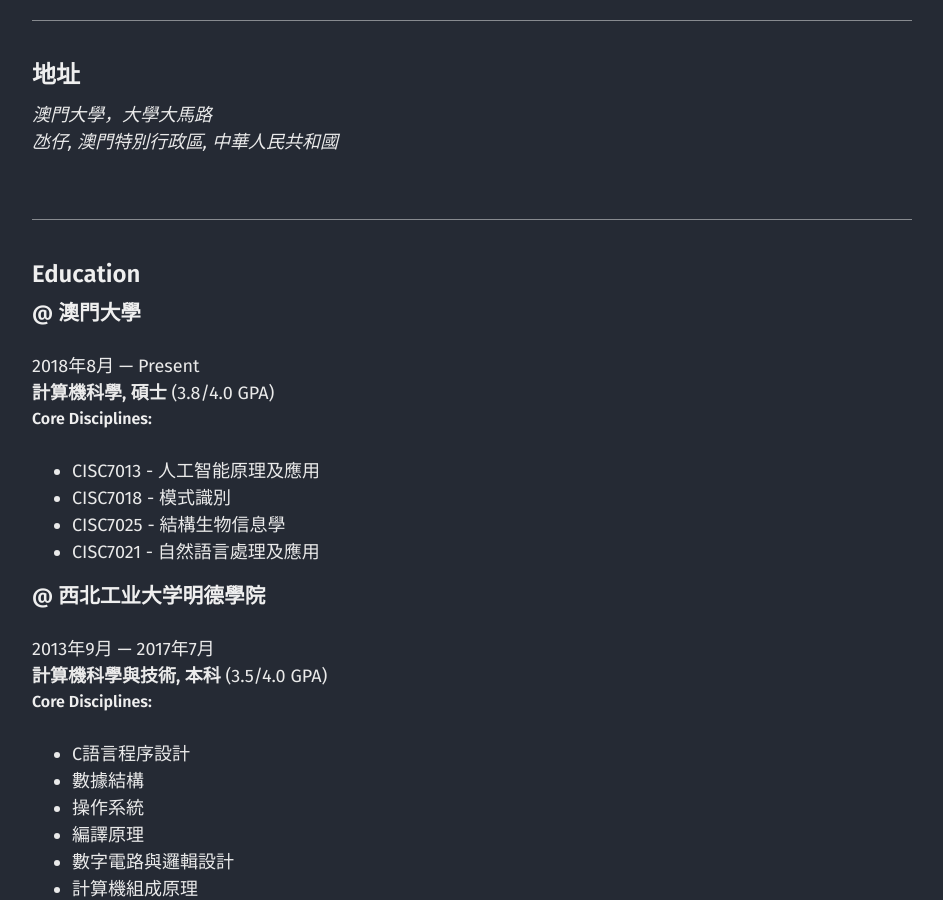
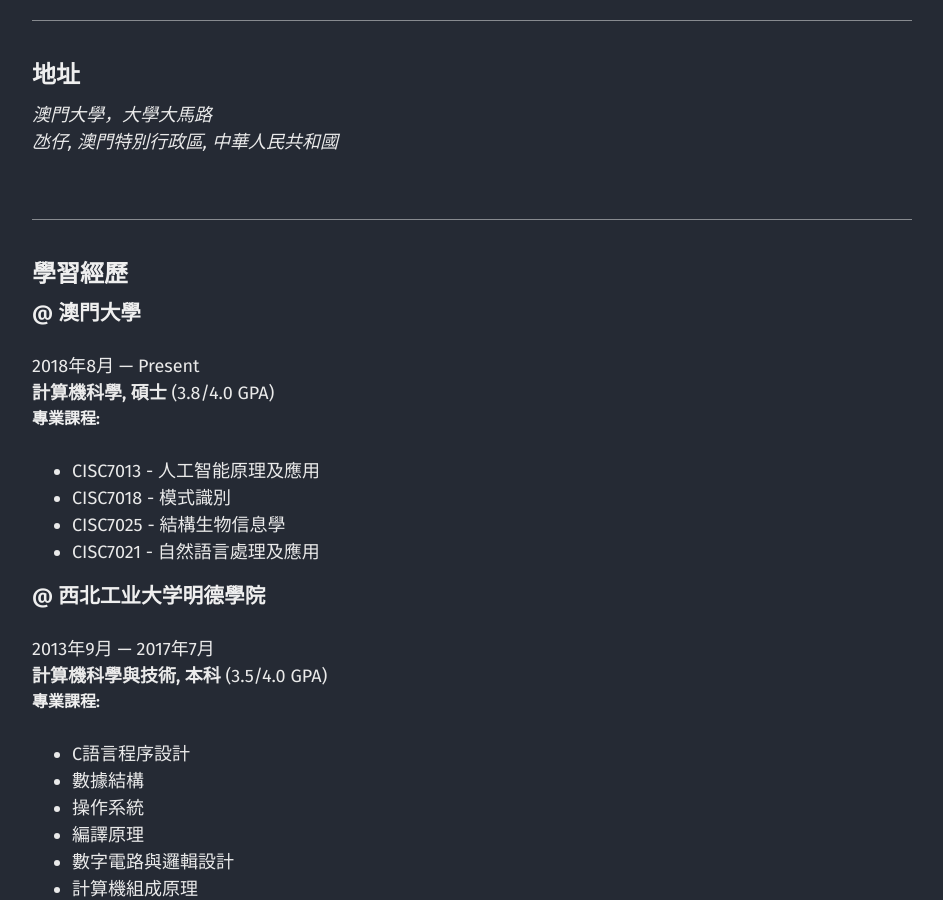
Before and after one commit to chen709847237/chen709847237, a Jekyll site: the page built from cv_cn.md, in a window 1280 px wide and 900 px high, scrolled down 685 px. Shown: the whole window, without its empty margins (40-983 px from the left). Built offline with Jekyll 4.4.1, drawn with Linux system fonts in a browser that asks for light colours.

Commit message:
Update education.html

```diff
--- a/_includes/cv_cn/education.html
+++ b/_includes/cv_cn/education.html
@@ -1,7 +1,7 @@
 {% if cv.education %}
   <div id="education" class="entry">
     <header class="entry-header">
-      <h3 class="entry-title">Education</h3>
+      <h3 class="entry-title">學習經歷</h3>
     </header>
 
     <div class="entry-content">
@@ -23,7 +23,7 @@
           <div class="area"><strong>{{ e.area }}{% if e.studyType %}<span class="studyType">{{ e.studyType | prepend: ', ' }}</span>{% endif %}</strong>{% if e.gpa %}<span class="gpa">{{ e.gpa | prepend: ' (' | append: '/4.0 GPA)' }}</span>{% endif %}</div>
         {% endif %}
         {% if e.courses %}
-          <h5 class="courses-title">Core Disciplines:</h5>
+          <h5 class="courses-title">專業課程:</h5>
           <ul class="courses">
             {% for course in e.courses %}
               <li>{{ course }}</li>
```
